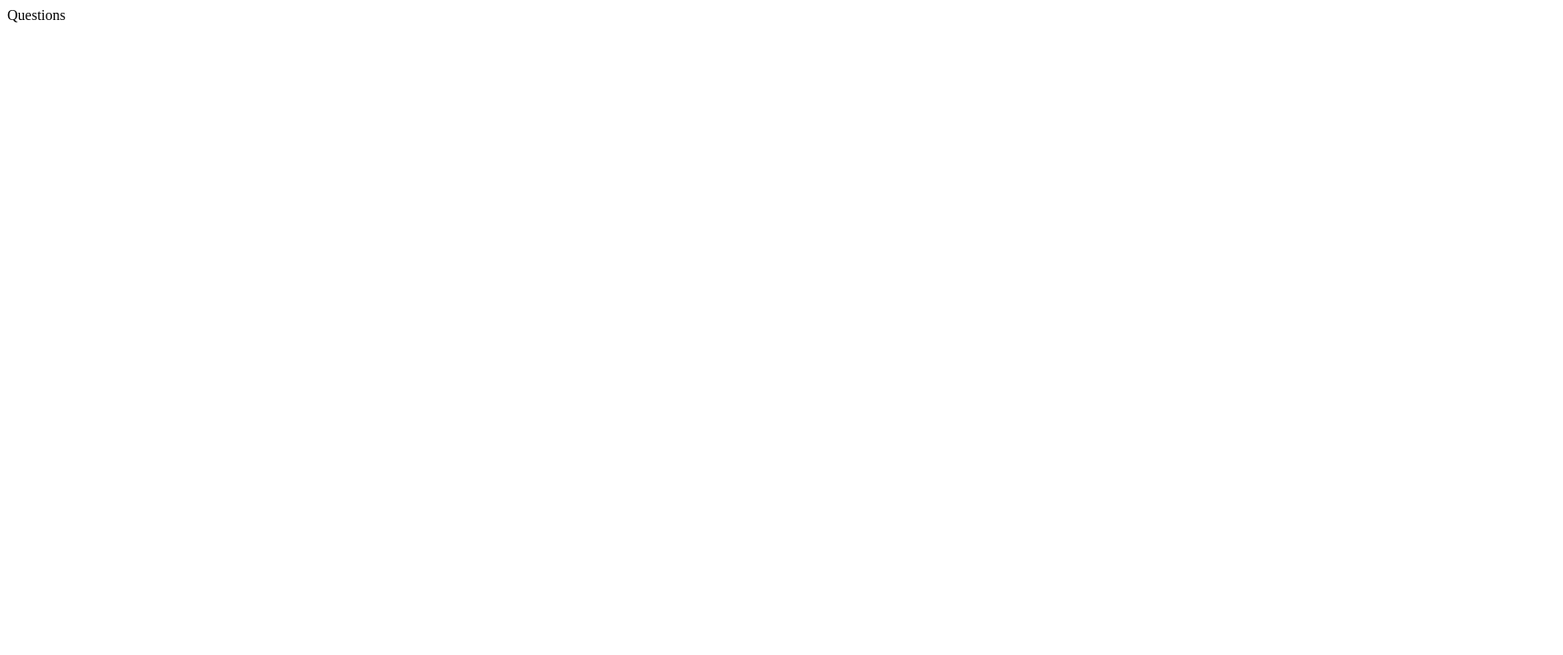
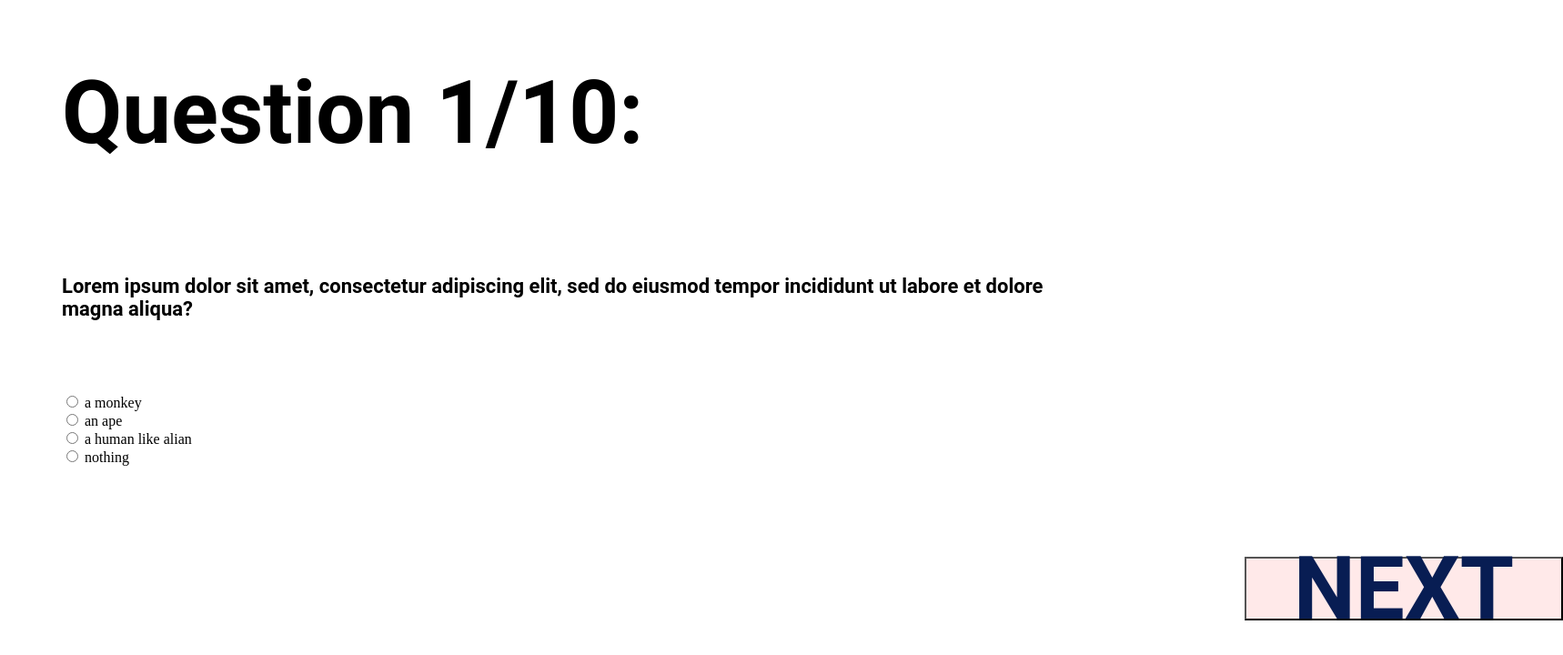
Before and after one commit to GSG-G10/omarshaath-quiz, a plain HTML site: page quiz.html in a window 1280 px wide. Shown: the whole page at 91% size, 1718 px wide, since content can reach past the window. Drawn offline with Linux system fonts and the light colour scheme.

Commit message:
all the latest updates for HTML CSS and JS files, I managed to get the local storage, radio buttons changing with each Next button click with DOMs, and trying further to finish at the moment

```diff
--- a/index.html
+++ b/index.html
@@ -43,7 +43,11 @@
     <footer>
       <br />
 
-      <p><a href="quiz.html">START</a></p>
+      <!-- <p><a href="quiz.html">START</a></p> -->
+      <button type="button" class="button-style">
+        <a style="text-decoration: none" href="quiz.html">START</a>
+      </button>
     </footer>
+    <script src="index.js"></script>
   </body>
 </html>
--- /dev/null
+++ b/quiz.css
@@ -0,0 +1,42 @@
+body {
+  margin: 68px;
+}
+h1 {
+  font-family: roboto;
+  font-size: 96px;
+}
+.q-style {
+  font-family: roboto;
+  font-size: 22px;
+  font-weight: bold;
+  padding-bottom: 40px;
+}
+.answers-container {
+  display: flex;
+  flex-direction: column;
+}
+.answers-style {
+  font-family: Roboto;
+  padding-bottom: 40px;
+  font-size: 18px;
+  font-weight: bold;
+}
+.footer-container {
+}
+.button-style {
+  font-family: Roboto;
+  font-style: normal;
+  font-weight: bold;
+  font-size: 96px;
+  line-height: 50px;
+  width: 350px;
+  height: 70px;
+  color: #081d53;
+  margin-left: auto;
+  margin-right: auto;
+  margin-top: 100px;
+  text-align: center;
+  background-color: #ffe9e9;
+  text-decoration: none;
+  margin-left: 1300px;
+}
--- a/quiz.html
+++ b/quiz.html
@@ -1 +1,46 @@
-Questions
+<!DOCTYPE html>
+<html lang="en">
+  <head>
+    <meta charset="UTF-8" />
+    <meta http-equiv="X-UA-Compatible" content="IE=edge" />
+    <meta name="viewport" content="width=device-width, initial-scale=1.0" />
+    <title>Quiz Questions</title>
+    <link rel="stylesheet" href="quiz.css" type="text/css" />
+  </head>
+  <body>
+    <h1 id="q-step">Question 1/10:</h1>
+    <br />
+    <br />
+    <p id="questions" class="q-style">
+      Lorem ipsum dolor sit amet, consectetur adipiscing elit, sed do eiusmod
+      tempor incididunt ut labore et dolore magna aliqua?
+    </p>
+    <br />
+    <div id="answers-box" class="answers-container">
+      <div>
+        <input id="a1" name="mc-questions" type="radio" class="answers-style" />
+        <label for="a1"> </label>
+      </div>
+
+      <div>
+        <input id="a2" name="mc-questions" type="radio" class="answers-style" />
+        <label for="a2"> </label>
+      </div>
+      <div>
+        <input id="a3" name="mc-questions" type="radio" class="answers-style" />
+        <label for="a3"> </label>
+      </div>
+
+      <div>
+        <input id="a4" name="mc-questions" type="radio" class="answers-style" />
+        <label for="a4"> </label>
+      </div>
+
+      <!------------------------------------------------------------------------>
+      <footer class="footer-containter">
+        <button type="button" class="button-style">NEXT</button>
+      </footer>
+    </div>
+    <script src="quiz.js"></script>
+  </body>
+</html>
--- /dev/null
+++ b/quiz.js
@@ -0,0 +1,75 @@
+const questions = [
+  {
+    question: " hello, who are you???",
+    answers: ["a monkey", "an ape", "a human like alian", "nothing"],
+    correctAnswer: "nothing",
+  },
+  {
+    question: " hello, how old are you?",
+    answers: ["1", "50", "14", "30"],
+    correctAnswer: "50",
+  },
+  {
+    question: " hssaaaaad you?",
+    answers: ["jjdd", "50", "14", "30"],
+    correctAnswer: "50",
+  },
+  {
+    question: " hello, how old are you?",
+    answers: ["1", "50", "14", "30"],
+    correctAnswer: "50",
+  },
+  {
+    question: " hello, how old are you?",
+    answers: ["1", "50", "14", "30"],
+    correctAnswer: "50",
+  },
+  {
+    question: " hello, how old are you?",
+    answers: ["1", "50", "14", "30"],
+    correctAnswer: "50",
+  },
+  {
+    question: " hello, how old are you?",
+    answers: ["1", "50", "14", "30"],
+    correctAnswer: "50",
+  },
+  {
+    question: " hello, how old are you?",
+    answers: ["1", "50", "14", "30"],
+    correctAnswer: "50",
+  },
+  {
+    question: " hello, how old are you?",
+    answers: ["1", "50", "14", "30"],
+    correctAnswer: "50",
+  },
+  {
+    question: " hello, how old are you?",
+    answers: ["1", "50", "14", "30"],
+    correctAnswer: "50",
+  },
+];
+const radioButtons = Array.from(document.querySelectorAll(".answers-style"));
+const labels = Array.from(
+  document.querySelectorAll(".answers-container label")
+);
+
+const nextBtn = document.querySelector(".button-style");
+
+nextBtn.addEventListener("click", function () {
+  displayNextQuestion();
+});
+
+let step = -1;
+function displayNextQuestion() {
+  step++;
+  const currentQuestion = questions[step];
+
+  currentQuestion.answers.forEach((answer, index) => {
+    radioButtons[index].value = answer;
+    labels[index].textContent = answer;
+    console.log(answer, index);
+  });
+}
+displayNextQuestion();
--- a/style.css
+++ b/style.css
@@ -54,3 +54,19 @@ footer {
   color: #081d53;
   margin-left: 40%;
 }
+.button-style {
+  font-family: Roboto;
+  font-style: normal;
+  font-weight: bold;
+  font-size: 96px;
+  line-height: 50px;
+  width: 350px;
+  height: 70px;
+  color: #081d53;
+  margin-left: auto;
+  margin-right: auto;
+  margin-top: 100px;
+  text-align: center;
+  background-color: #ffe9e9;
+  text-decoration: none;
+}
```
Also changed, not shown: index.js (added, +7 -0 lines).
